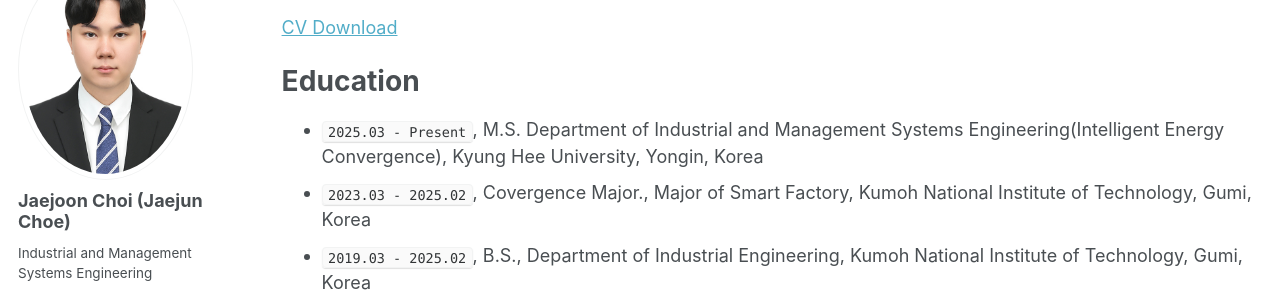
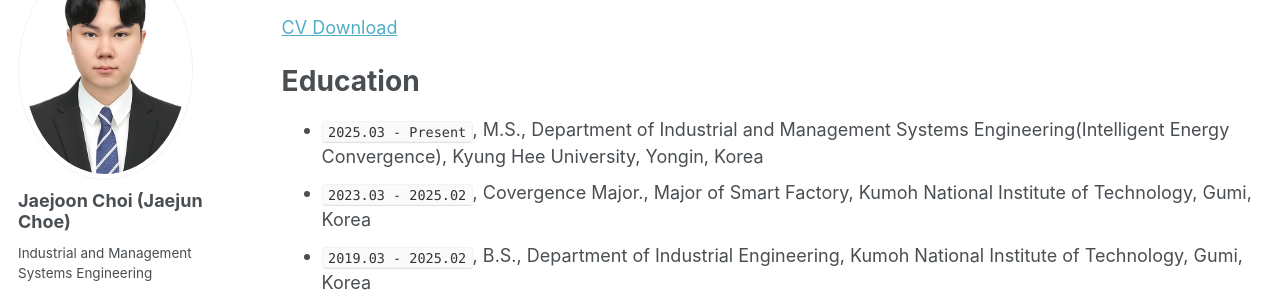
Before and after one commit to jaejunchoe/jaejunchoe.github.io, a Jekyll site: the page built from _pages/cv.md, in a window 1280 px wide and 900 px high, scrolled down 804 px, cut to the strip 141-445 px from the top of the window. Built offline with Jekyll 4.4.1, drawn with Linux system fonts in a browser that asks for light colours; some web fonts are replaced; some of the changed text lies outside the part shown.

Commit message:
initial commit

```diff
--- a/_pages/cv.md
+++ b/_pages/cv.md
@@ -16,7 +16,7 @@ redirect_from:
 
 Education
 ======
-* `2025.03 - Present`, M.S.  Department of Industrial and Management Systems Engineering(Intelligent Energy Convergence), Kyung Hee University, Yongin, Korea
+* `2025.03 - Present`, M.S., Department of Industrial and Management Systems Engineering(Intelligent Energy Convergence), Kyung Hee University, Yongin, Korea
 * `2023.03 - 2025.02`, Covergence Major., Major of Smart Factory, Kumoh National Institute of Technology, Gumi, Korea
 * `2019.03 - 2025.02`, B.S., Department of Industrial Engineering, Kumoh National Institute of Technology, Gumi, Korea
 
```
Also changed, not shown: other parts of _pages/cv.md (+1 -0 lines), 1 other file.
